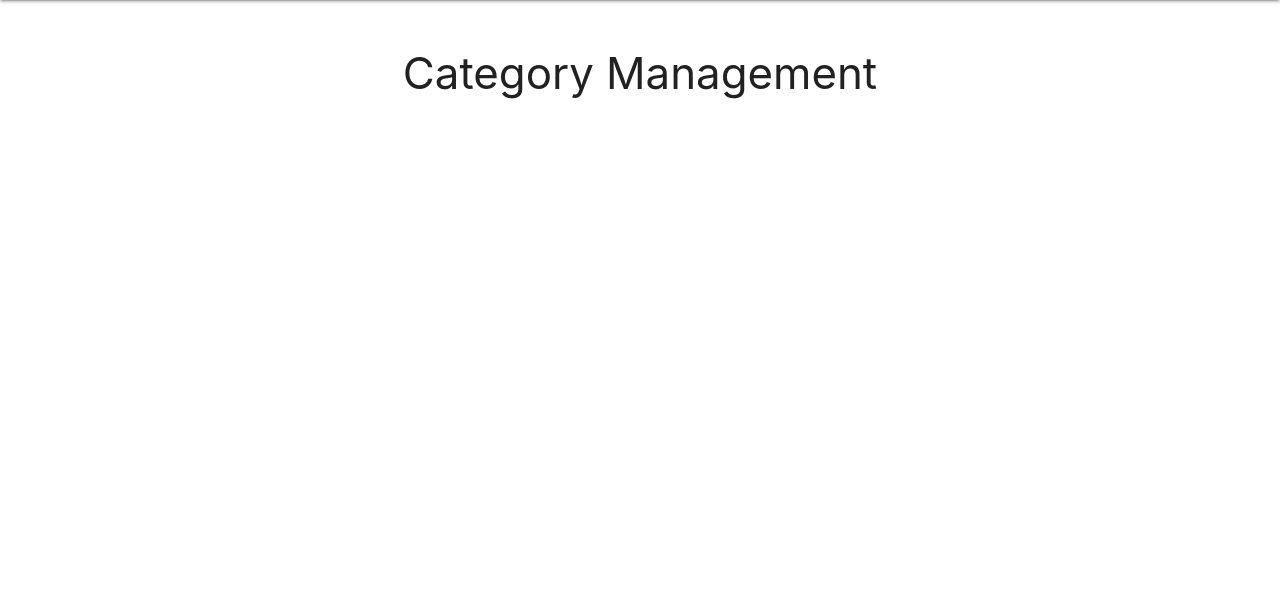
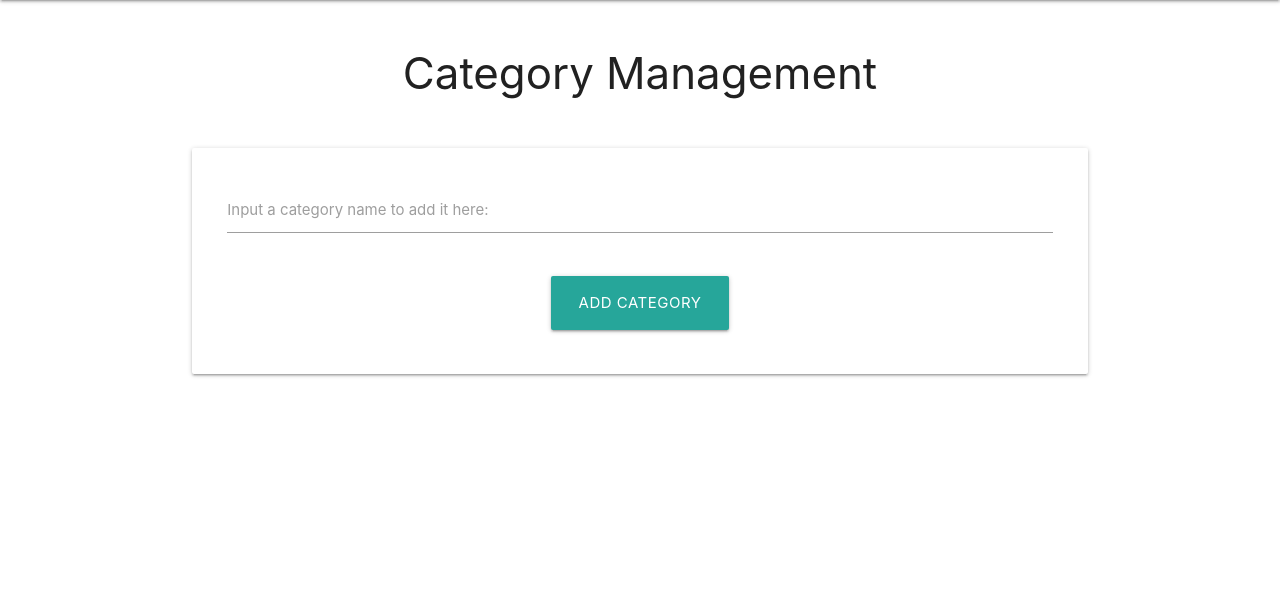
Before and after one commit to ScottE13/Cocktail-Corner, a Flask app: page /manage_categories in a window 1280 px wide. Shown: the part 64-678 px from the top of the page. Run offline with Flask 3, Linux system fonts and the light colour scheme; the visitor is signed in with stand-in values (Sample User, id 1).

Commit message:
Add add category functionality

```diff
--- a/cocktailcorner/routes.py
+++ b/cocktailcorner/routes.py
@@ -92,3 +92,15 @@ def manage_categories():
         return render_template("manage_categories.html")
     else:
         return redirect(url_for("log_in"))
+
+@app.route("/add_category", methods=["GET", "POST"])
+def add_category():
+
+    if "current_user" in session and session["current_user"] == "_owner" and request.method == "POST":
+        category = Category(category_name=request.form.get("category_name"))
+        db.session.add(category)
+        db.session.commit()
+        flash("Category added successfully.")
+        return redirect(url_for("manage_categories"))
+    else:
+        return redirect(url_for("log_in"))
--- a/cocktailcorner/templates/manage_categories.html
+++ b/cocktailcorner/templates/manage_categories.html
@@ -3,4 +3,35 @@
 
 <h3 class="center-align">Category Management</h3>
 
+<div class="row card-panel">
+    <form class="col s12" method="POST" action="{{ url_for('add_category') }}">
+        <!-- Add Category -->
+        <div class="row">
+            <div class="input-field col s12">
+                <input id="category_name" name="category_name" type="text" maxlength="50" class="validate" required>
+                <label for="category_name">Input a category name to add it here: </label>
+            </div>
+        </div>
+
+        <section>
+            <!-- Flash Message -->
+            {% with messages = get_flashed_messages() %}
+            {% if messages %}
+            {% for message in messages %}
+            <div class="row flashes">
+                <h4 class="red-text center-align">{{ message }}</h4>
+            </div>
+            {% endfor %}
+            {% endif %}
+            {% endwith %}
+        </section>
+
+        <!-- Submit -->
+        <div class="row">
+            <div class="col s12 center-align">
+                <button type="submit" class="btn-large">Add Category</button>
+            </div>
+        </div>
+    </form>
+</div>
 {% endblock %}
```
